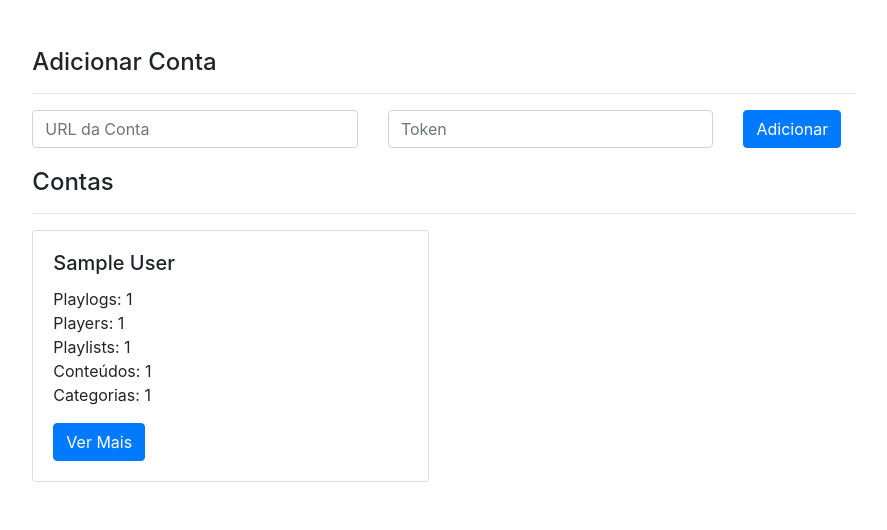
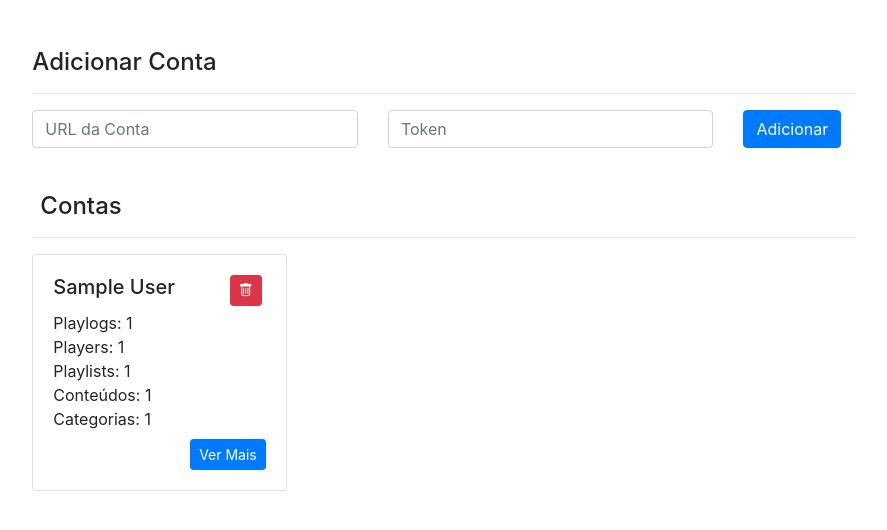
Before and after one commit to 4YouSee-Suporte/4youseewebhook, a Django app: page /manager/ in a window 1280 px wide. Shown: the part 56-586 px from the top of the page, without its empty margins (196-1083 px from the left). Run offline with Django 3.2, Linux system fonts and the light colour scheme; tables that the repository leaves empty hold one stand-in row (values such as "Sample post"); some libraries are stand-ins or nearby versions.

Commit message:
panel principal da app manager, botão para deletar conta

```diff
--- a/webhook/manager/templates/manager/index.html
+++ b/webhook/manager/templates/manager/index.html
@@ -25,28 +25,72 @@
 </form>
 
 
+{% include 'manager/confirm_delete_modal.html' %}
+
+
 {% if contas %}
-<h4 class="mt-3">Contas</h4>
-<hr>
+<div class="mt-4 d-flex align-items-center">
+    <div class="mt-2 mr-auto p-2">
+        <h4 class="">Contas</h4>
+    </div>
+</div>
+<hr class="mt-0">
 <div class="row">
     {% for conta in contas %}
-    <div class="col-sm-6 mb-3">
+    <div class="col-sm-4 mb-3">
         <div class="card">
             <div class="card-body">
+                <div class="d-flex justify-content-between">
+                    <div>
                         <h5 class="card-title">{{ conta }}</h5>
+                    </div>
+                    <div>
+                        <a href="{% url 'manager:delete' conta.slug %}"
+                           class="confirm-delete btn btn-danger mr-1 btn-sm"
+                           data-toggle="modal" data-target="#confirmDeleteModal" id="deleteButton{{conta.slug}}">
+                            <i class="bi bi-trash"></i>
+                        </a>
+                    </div>
+                </div>
+                {% if conta.records.all|length and conta.players.all|length and conta.medias.all|length %}
+                <div>
                     <p class="card-text mb-0">Playlogs: {{ conta.records.all|length }}</p>
                     <p class="card-text mb-0">Players: {{ conta.players.all|length }}</p>
                     <p class="card-text mb-0">Playlists: {{ conta.playlists.all|length }}</p>
                     <p class="card-text mb-0">Conteúdos: {{ conta.medias.all|length }}</p>
                     <p class="card-text">Categorias: {{ conta.categories.all|length }}</p>
-                <a href="{{ conta.get_absolute_url }}" class="btn btn-primary">Ver Mais</a>
+                </div>
+                {% else %}
+                <div class="mt-2 mb-4 text-center">
+                    <p class="lead">Sem Informações</p>
+                </div>
+                {% endif %}
+                <div class="d-flex justify-content-end mt-2">
+                    <a href="{{ conta.get_absolute_url }}" class="btn btn-primary btn-sm">Ver Mais</a>
                 </div>
             </div>
+
         </div>
-    {% endfor %}
+    </div>
+    {% endfor %} <!-- endfor contas -->
 </div>
 {% else %}
 <hr>
 <div class="text-center"><h4 class="display-5">Não há contas registradas</h4></div>
 {% endif %}
 {% endblock content %}
+
+{% block javascripts %}
+<script>
+        $(document).on('click', '.confirm-delete', function () {
+          $("#confirmDeleteModal").attr("caller-id", $(this).attr("id"));
+        });
+
+        $(document).on('click', '#confirmDeleteButtonModal', function () {
+          var caller = $("#confirmDeleteButtonModal").closest(".modal").attr("caller-id");
+          window.location = $("#".concat(caller)).attr("href");
+        });
+
+
+</script>
+{% endblock javascripts %}
```
Lines whose indentation alone changed are shown as unchanged.
